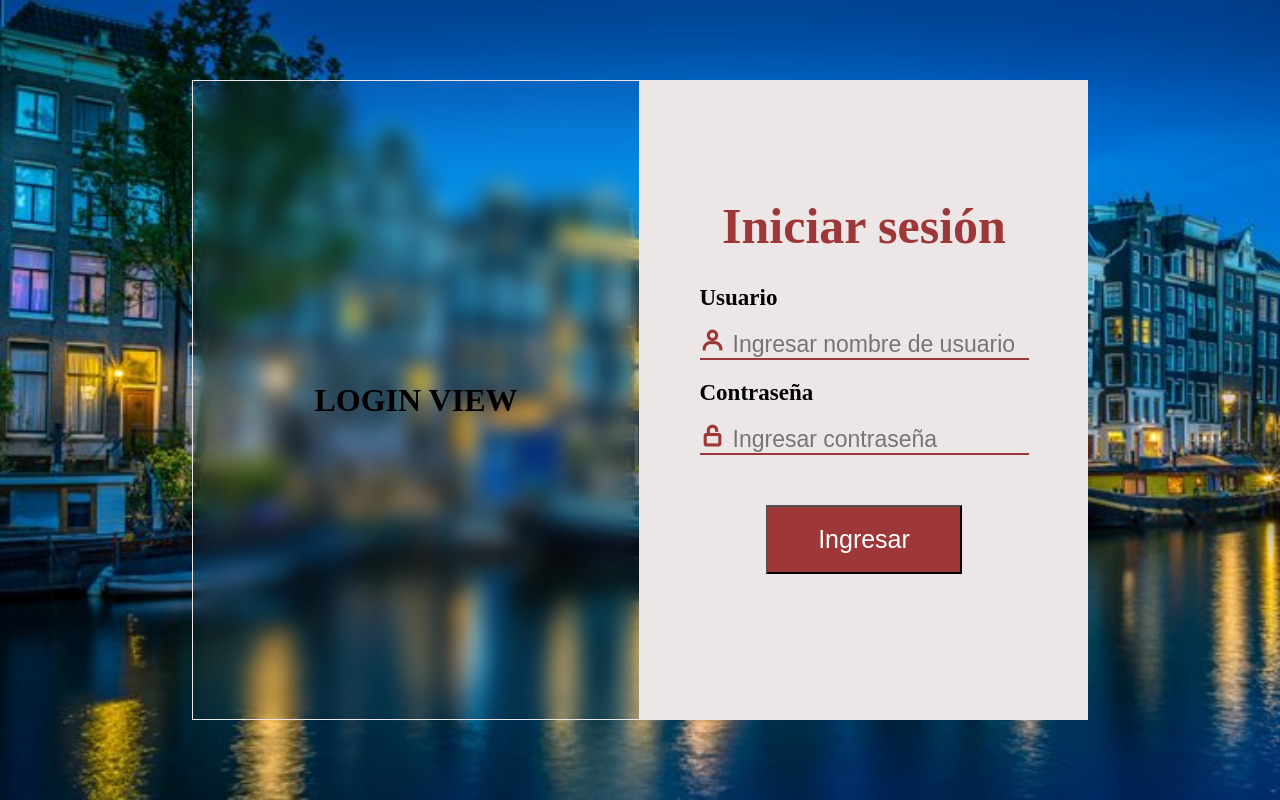
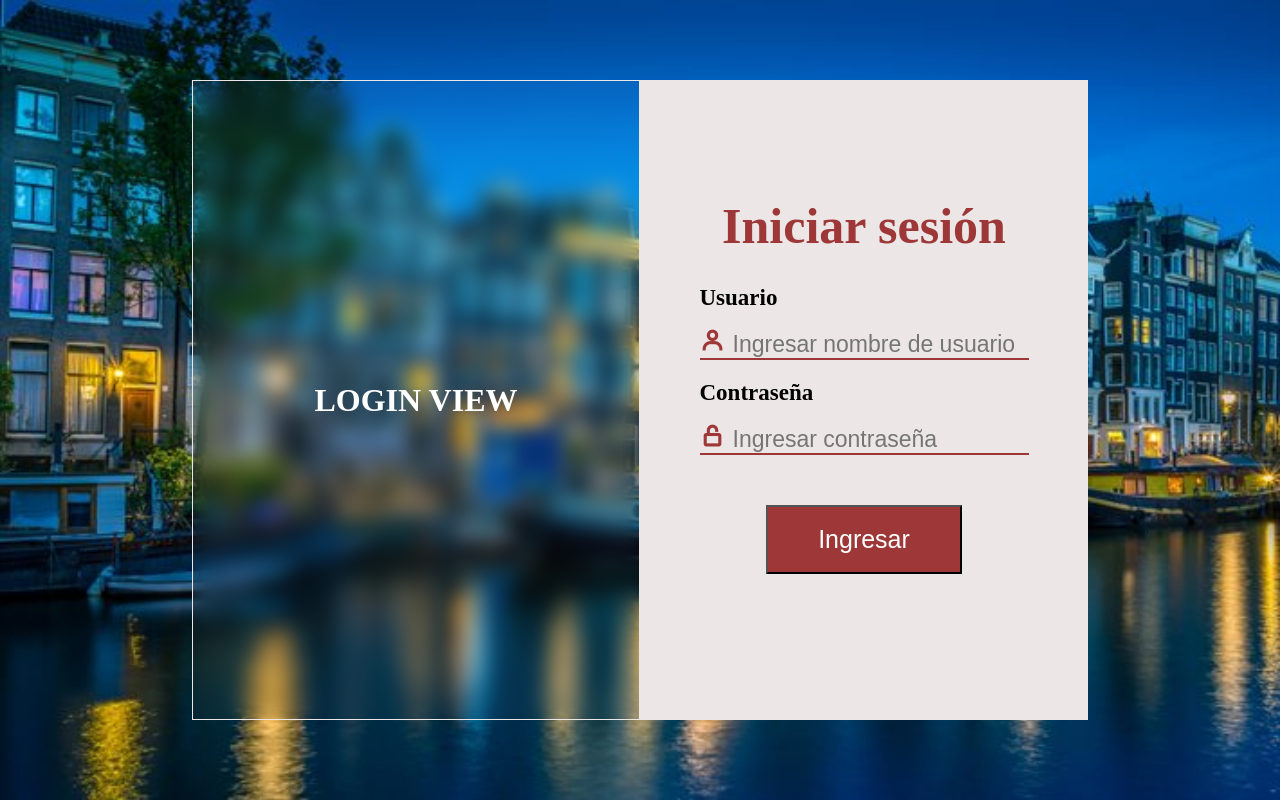
Before and after one commit to alexrqr/login_vista, a plain HTML site: page index.html in a window 1280 px wide. Drawn offline with nearby package versions, Linux system fonts and the light colour scheme.

Commit message:
log modificado

```diff
--- a/css/style.css
+++ b/css/style.css
@@ -46,7 +46,9 @@ body {
   border: 1px solid rgb(236, 230, 230) !important;
   overflow: hidden; /* Agrega la propiedad overflow para evitar que el contenido se desborde */
 }
-.contenedor-partes-1 img {
+.contenedor-partes-1 h1 {
+    color: white;
+    font-weight: bold;
   overflow: hidden;
 }
 .contenedor-partes-2 {
```
